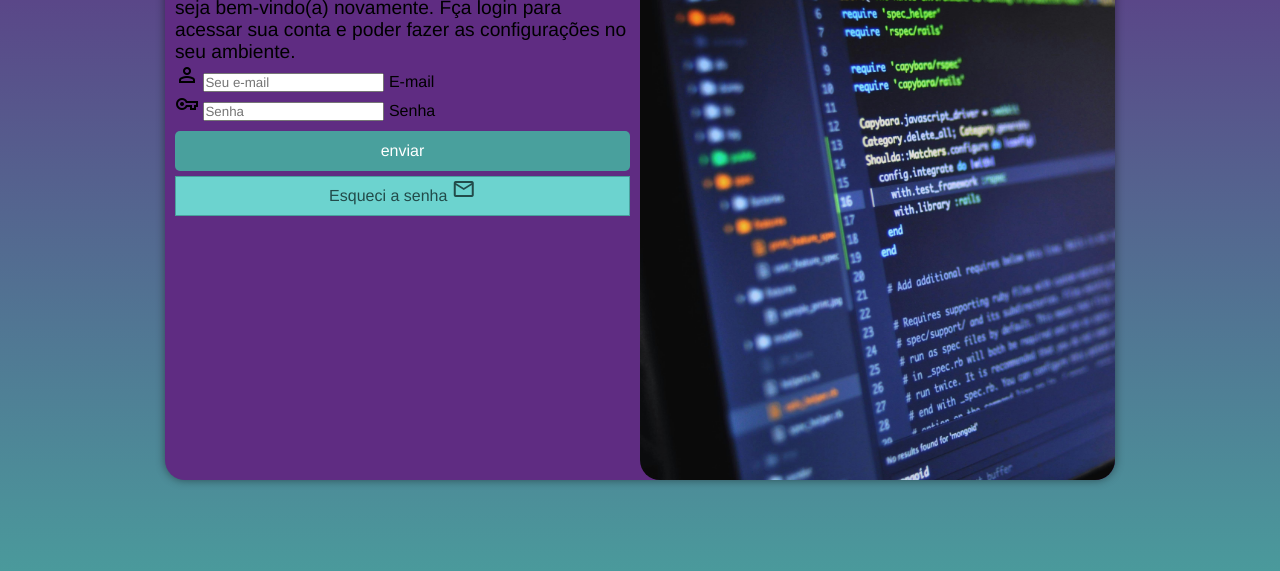
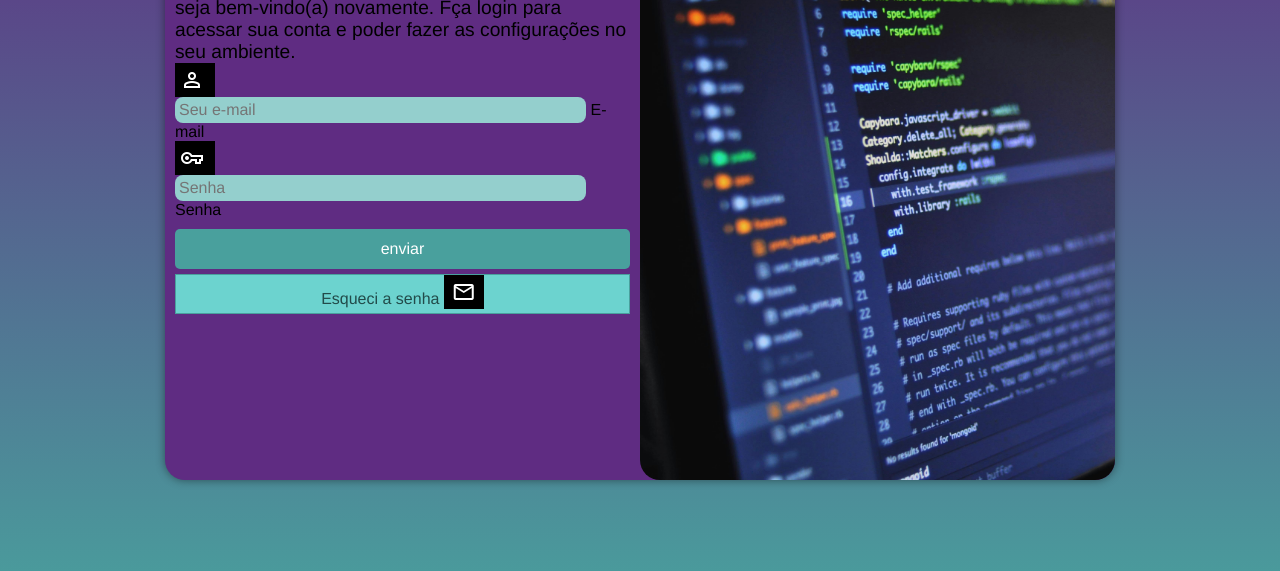
Before and after one commit to DenilsonAmaral/projeto-login, a plain HTML site: page index.html in a window 1280 px wide. Shown: the part 185-756 px from the top of the page. Drawn offline with nearby package versions, Linux system fonts and the light colour scheme.

Commit message:
semifinal de projeto

```diff
--- a/estilos/style.css
+++ b/estilos/style.css
@@ -88,6 +88,24 @@ form > input[type=submit]{
     margin-top: 10px;
 }
 
+
+span{
+    color: white;
+    background-color: black;
+    font-size: 2em;
+    width: 40px;
+    padding: 5px;
+}
+input{
+    background-color: #94cfcd;
+    font-size: 1em;
+    width: calc(100% - 44px);
+    height: 100%;
+    border: 0px;
+    border-radius: 8px;
+    padding: 4px;
+    transform: translateY(-);
+}
 form > input[type=submit]:hover{
     background-color: #2d6462;
 
```
